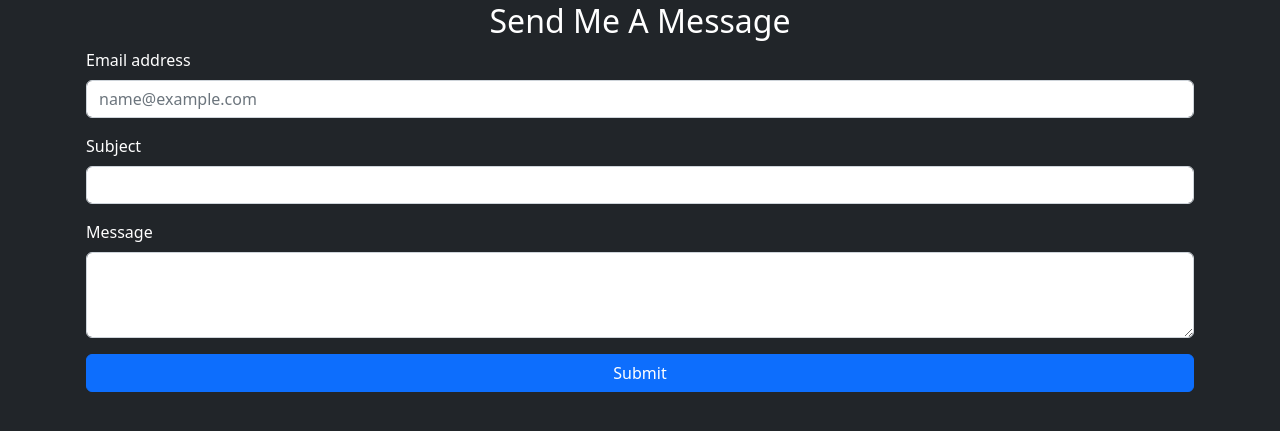
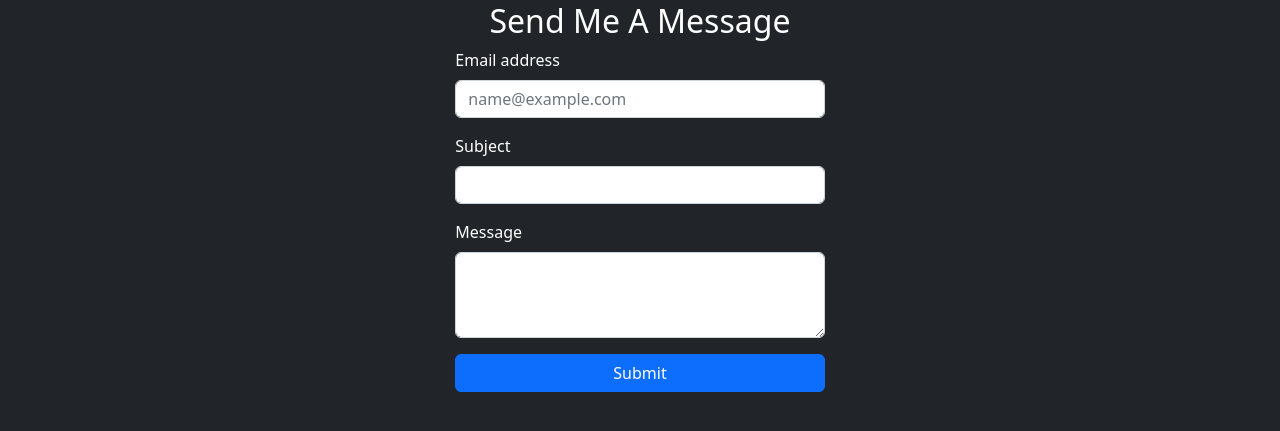
Before and after one commit to silvanog31560/Silvano-s-Portfolio, a Django app: page /contact/ in a window 1280 px wide. Shown: the part 88-519 px from the top of the page. Run offline with Django 4.2, Linux system fonts and the light colour scheme; some web fonts are replaced.

Commit message:
added bootstrap class to contact template

```diff
--- a/contact/templates/contact/contact.html
+++ b/contact/templates/contact/contact.html
@@ -3,7 +3,7 @@
 {% block title %}Contact Page{% endblock title %}
 
 {% block content %}
-  <div class="mx-auto">
+  <div class="mx-auto col-lg-4">
 
   {% if submitted %}
   <h2 class="text-center">Thank You!</h2>
@@ -35,6 +35,5 @@
         </div>
       </form>
   </div>
-</main>
   {% endif %}
 {% endblock content %}
```
